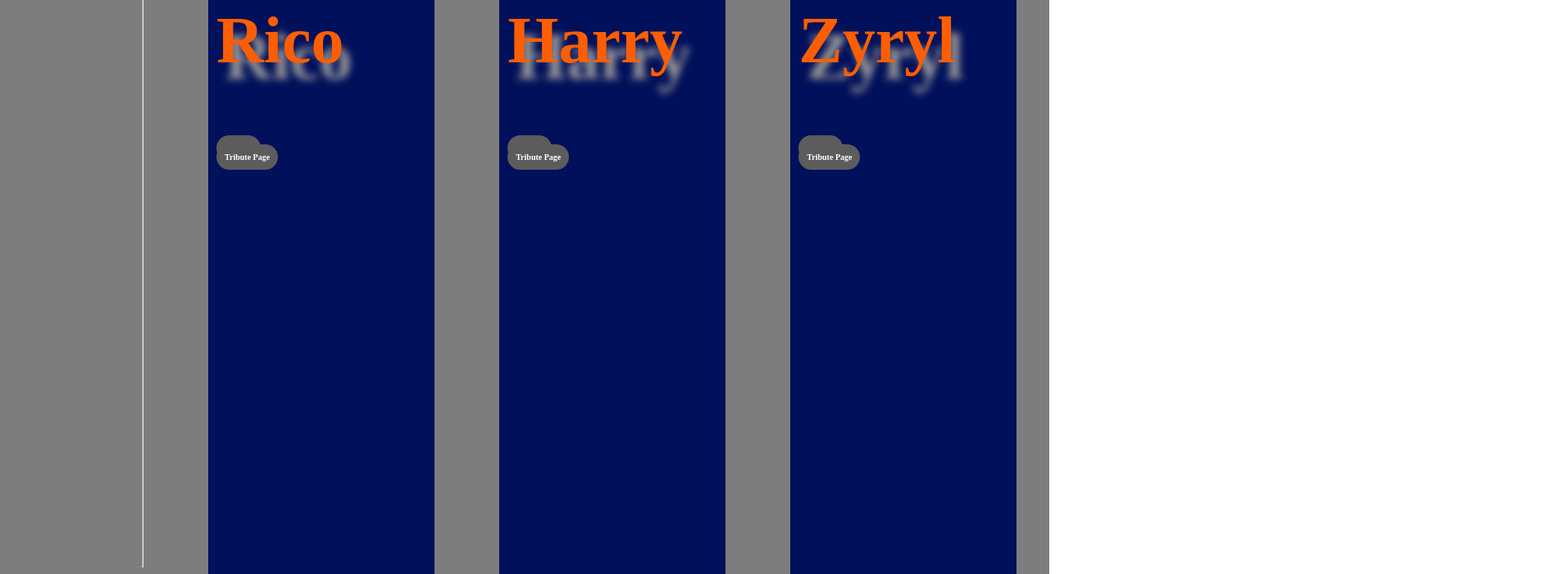
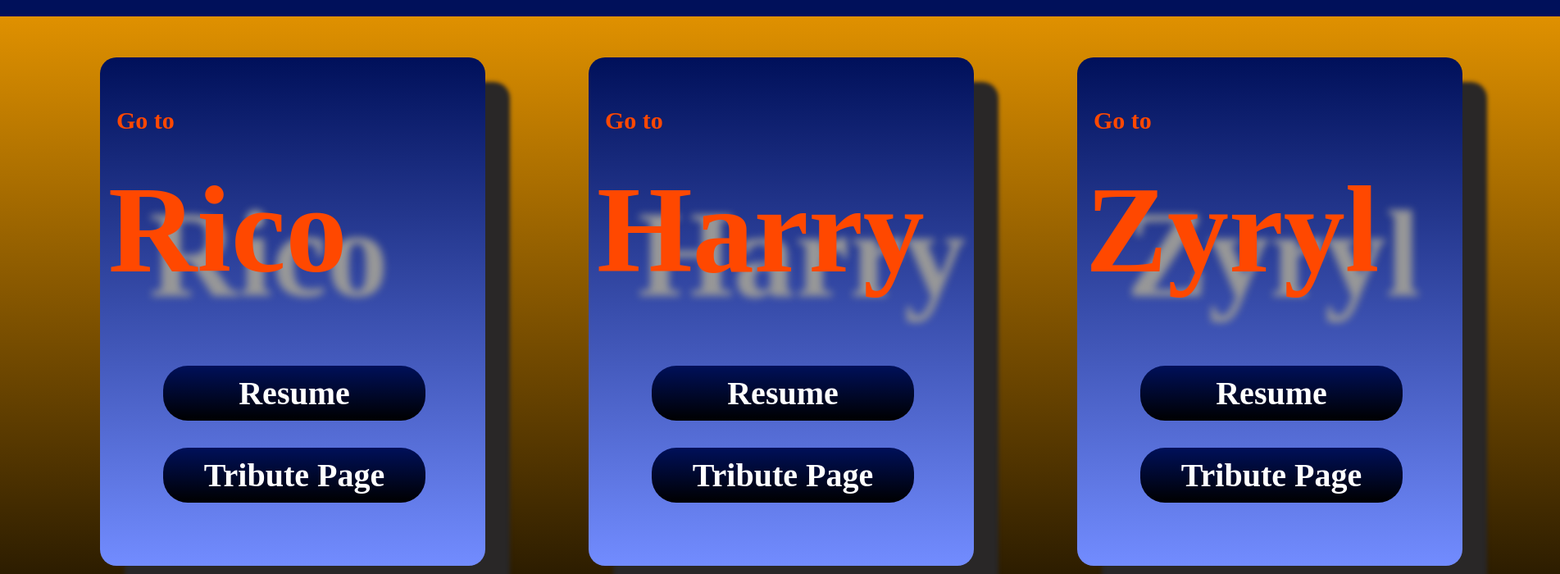
Before and after one commit to turaricojay/portfolio, a plain HTML site: page index.html in a window 1280 px wide. Shown: the part 100-800 px from the top of the page at 82% size, 1903 px wide, since content can reach past the window. Drawn offline with Linux system fonts and the light colour scheme.

Commit message:
Add files via upload

```diff
--- a/css/portfolio.css
+++ b/css/portfolio.css
@@ -1,61 +1,81 @@
 html,
 body {
     margin: 0px;
-    width: 100%;
 }
 
 .parent {
-    width: auto;
-    height: 100%;
-    background: #7d7d7d;
-    display: flex;
+    background-image: linear-gradient(orange,black);
+    height: 969px;
+    width: 1903px;
 }
 
 .top {
     margin-top: 0px;
     padding: 10px;
-    height: 50px;
+    height: 100px;
     width: auto;
     text-align: center;
-    font-size: 30px;
+    font-size: 90px;
     font-weight: bold;
-    color: white;
+    color: rgb(255, 72, 0);
     background: #00105a;
 }
 
 .square {
-    width: 20%;
-    height: auto;
+    width: 450px;
+    height: 600px;
     padding: 10px;
-    margin: 0 auto;
+    margin-top: 50px;
+    margin-left: 122px;
+    box-shadow: 30px 30px 5px rgb(41, 39, 39);
+    border-radius: 20px;
     display: flex;
-    background: #00105a;
-    color: #ff5e00;
+    background-image: linear-gradient(#00105a,#728cff);
+    color: rgb(255, 72, 0);
+    display: inline-block;
 }
 
 .name {
-    height: auto;
     width: 50px;
-    font-size: 80px;
+    font-size: 150px;
     font-weight: bold;
-    margin-top: 0px;
-    text-shadow: 10px 20px 10px #989898;
+    margin: 0px;
+    text-shadow: 50px 30px 10px #989898;
 }
 
 .text {
     font-weight: bold;
     font-size: 30px;
+    margin-top: 50px;
+    margin-left: 10px;
 }
 
-.go {
-    width: 50%;
+.resume {
     border-radius: 30px;
     padding: 10px;
     text-decoration: none;
-    background: #5c5c5c;
+    background-image: linear-gradient(#00105a,black);
     text-align: center;
-    font-size: 10px;
+    font-size: 40px;
     font-weight: bold;
     color: white;
+    position: absolute;
+    margin-top: 80px;
+    width: 300px;
+    margin-left: 67px;
+}
 
+.tribute {
+    border-radius: 30px;
+    padding: 10px;
+    text-decoration: none;
+    background-image: linear-gradient(#00105a,black);
+    text-align: center;
+    font-size: 40px;
+    font-weight: bold;
+    color: white;
+    position: absolute;
+    margin-top: 180px;
+    width: 300px;
+    margin-left: 67px;
 }
--- a/css/resume.css
+++ b/css/resume.css
@@ -1,9 +1,6 @@
 html,
 body {
     margin: 0px;
-    width: auto;
-    height: 100%;
-    display: flex;
 }
 
 .parent {
@@ -11,96 +8,102 @@ body {
     padding-left: 10px;
     padding-right: 10px;
     margin: 0px;
-    height: 190vh;
-    width: 100%;
+    height: 2340px;
+    width: 1883px;
     display: flex;
-    background: #464646;
+    background-image: linear-gradient(black,gray);
 }
 
 .first {
     margin: 10px;
     background: #252525;
     padding: 10px;
-    height: auto;
-    width: 20%;
+    height: 2290px;
+    width: 300px;
     display: flex;
+    background-image: linear-gradient(red,orange);
 }
 
 .first1 {
-    margin-top: 0px;
-    width: auto;
+    height: 60px;
+    margin-left: 20px;
+    margin-top: 10px;
     text-align: center;
-    font-size: 30px;
+    font-size: 50px;
     font-weight: bold;
-    color: white;
-    padding-top: 10px;
+    color: black;
+    position: absolute;
 }
 
 .first2 {
     margin-top: auto;
 }
 
+.fb {
+    position: absolute;
+    margin-top: 2200px;
+    margin-left: 80px;
+}
+
+.yt {
+    position: absolute;
+    margin-top: 2198px;
+    margin-left: 150px;
+}
+
+.fb1 {
+    height: 70px;
+    width: 70px;
+}
+
+.yt1 {
+    height: 75px;
+    width: 105px;
+}
+
 .second {
     margin: 10px;
-    background: #3c3c3c;
+    background-image: linear-gradient(red,orange);
     display: inline-block;
     padding: 10px;
-    height: auto;
-    width: 71.43%;
+    height: 2290px;
+    width: 1500px;
 
 }
 
 .second-a {
-    margin: 5px;
+    margin: 20px;
     padding: 0px;
     padding-right: 20px;
-    height: auto;
+    height: 800px;
     width: 95.5%;
     background: #ffffff;
     display: flex;
 }
 
-.image {
-    height: auto;
-    width: auto;
-    background: yellow;
-    float: left;
-}
-
 img {
-    padding-top: 13%;
-    height: 90%;
-    width: 50%;
-    margin-left: 15px;
-    float: right;
+    margin-top: auto;
+    margin-left: auto;
+    margin-right: 20px;
+    height: 750px;
 }
 
 .second-a1 {
-    margin-bottom: 10px;
-    margin-top: 50px;
-    width: auto;
-    height: 50px;
-    text-align: center;
-    font-size: 20px;
-    padding-top: 0px;
-    padding-right: 0px;
+    margin-top: 110px;
+    margin-left: 50px;
+    font-size: 30px;
     color: red;
-    background: #3c3c3c;
     position: absolute;
 }
 
 .second-a2 {
-    margin-top: 200px;
+    margin-top: 160px;
+    margin-left: 50px;
     width: 200px;
-    height: auto;
     text-shadow: 30px 20px 10px #464646;
-    font-size: 70px;
+    font-size: 130px;
     font-weight: bold;
     color: black;
-    padding-top: 0px;
-    padding-right: 40px;
-    padding-left: 0px;
-    background: #3c3c3c;
     position: absolute;
 }
 
@@ -114,22 +117,16 @@ img {
 }
 
 .second-a3 {
-    margin-top: 500px;
-    width: auto;
-    height: auto;
+    margin-top: 620px;
+    margin-left: 60px;
     text-align: center;
-    font-size: 25px;
+    font-size: 40px;
     font-weight: bold;
-    color: #000f98;
-    padding-top: 100px;
-    padding-right: 80px;
-    padding-left: 0px;
-    background: #3c3c3c;
     position: absolute;
 }
 
 .second-b {
-    margin: 5px;
+    margin: 20px;
     padding:10px;
     height:8%;
     width: 95.5%;
@@ -137,36 +134,38 @@ img {
 }
 
 .second-b1 {
-    margin-top: 18px;
+    margin-top: 38px;
     margin-right: 10px;
-    margin-left: 10px;
-    height: 75%;
-    width: 45%;
+    margin-left: 45px;
+    height: 110px;
+    width: 600px;
     border-radius: 30px;
     float: left;
     background: #464646;
 }
 
 .second-b2 {
-    margin-top: 18px;
-    margin-right: 10px;
+    margin-top: 38px;
+    margin-right: 45px;
     margin-left: 10px;
-    height: 75%;
-    width: 45%;
+    height: 110;
+    width: 600px;
     border-radius: 30px;
     float: right;
     background: #464646;
 }
 
 .to-portfolio {
-    margin: 25px;
-    width: 75%;
+
+    width: 500px;
+    margin-left: 40px;
+    margin-top: 17px;
     border-radius: 30px;
-    padding: 12px;
+    padding: 10px;
     text-decoration: none;
     background: #5c5c5c;
     text-align: center;
-    font-size: 25px;
+    font-size: 50px;
     font-weight: bold;
     color: white;
     display: inline-block;
@@ -177,14 +176,21 @@ img {
 }
 
 .second-c {
-    margin: 5px;
+    margin: 20px;
     padding:10px;
     height: auto;
     width: 95.5%;
     background: #ffffff;
+    font-size: 20px;
 }
 
 .big {
-    font-size: 30px;
+    font-size: 50px;
     font-weight: bold;
+    margin-left: 20px;
 }
+
+hr {
+    height: 10px;
+    background-color: black;
+}
--- /dev/null
+++ b/css/tribute-page.css
@@ -0,0 +1,57 @@
+body{
+    background-image: url("../pictures/lebronback.webp");
+    background-repeat: no-repeat;
+    background-size: cover;
+}
+
+.data {
+    height: 60px;
+    width: 1858px;
+    border: 5px solid black;
+    border-radius: 15px;
+    box-shadow: 20px 20px 20px black;
+    margin: 10px;
+    padding: 0px;
+    color: #ffffff;
+    background-color: #ff1f0071;
+    font-weight: bold;
+    transition: width 1s, height 1s;
+}
+
+.data:hover {
+    height: 100px;
+    font-size: 30px;
+    background-color: #ff4900;
+}
+
+.text-center {
+    text-align: center;
+    font-size: 90px;
+    font-weight: bold;
+    color: #ffffff;
+    background-color: #00000055;
+    box-shadow: 5px 5px 5px black;
+    border-radius: 30px;
+}
+
+.text {
+    font-size: 30px;
+}
+
+.lebron {
+    margin: 0px;
+}
+
+img {
+    height: 500px;
+    width: 700px;
+    border-radius: 30px;
+    border: 5px solid black;
+    transition: width 1s, height 1s;
+    background-image: linear-gradient(orange,black);
+}
+
+img:hover {
+    height: 700px;
+    width: 1000px;
+}
--- a/index.html
+++ b/index.html
@@ -3,20 +3,18 @@
     <meta charset="UTF-8">
     <meta http-equiv="X-UA-Compatible" content="IE=edge">
     <meta name="viewport" content="width=device-width, initial-scale=1.0">
-    <title>Document</title>
+    <title>Portfolio</title>
     <link rel="stylesheet" href="css/portfolio.css">
 </head>
 <body>
     <div class="parent">
         <div class="top">Portfolio</div>
-        <hr>
         <div class="first square" >
             <div>
                 <p class="text">Go to</p>
                 <p class="name">Rico</p>
-                <a href="resume.html" class="go">Resume</a>
-                <br>
-                <a href="tibute.html" class="go">Tribute Page</a>
+                <div><a href="resume.html" class="resume">Resume</a></div>
+                <div><a href="tibute.html" class="tribute">Tribute Page</a></div>
             </div>
         </div>
 
@@ -24,9 +22,8 @@
             <div>
                 <p class="text">Go to</p>
                 <p class="name">Harry</p>
-                <a href="" class="go">Resume</a>
-                <br>
-                <a href="" class="go">Tribute Page</a>
+                <div><a href="resume.html" class="resume">Resume</a></div>
+                <div><a href="tibute.html" class="tribute">Tribute Page</a></div>
             </div>
         </div>
 
@@ -34,9 +31,8 @@
             <div>
                 <p class="text">Go to</p>
                 <p class="name">Zyryl</p>
-                <a href="" class="go">Resume</a>
-                <br>
-                <a href="" class="go">Tribute Page</a>
+                <div><a href="resume.html" class="resume">Resume</a></div>
+                <div><a href="tibute.html" class="tribute">Tribute Page</a></div>
             </div>
         </div>
     </div>
```
Also changed, not shown: resume.html (+6 -85 lines), tribute.html (+8 -95 lines), pictures/fb.png (added), pictures/lebron.jpg (added), pictures/lebron.png (added), pictures/lebronback.webp (added), pictures/profilenako.png (added), pictures/yt.png (added).
